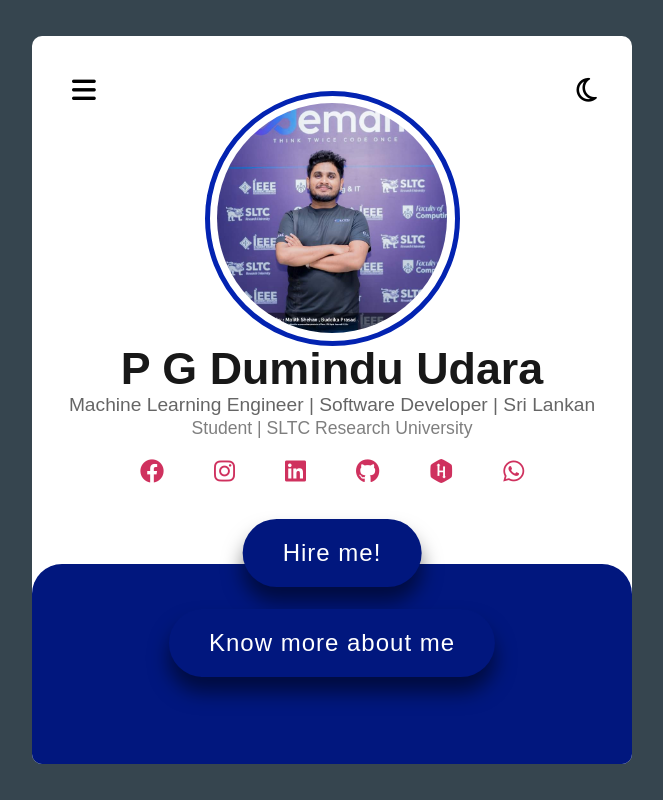
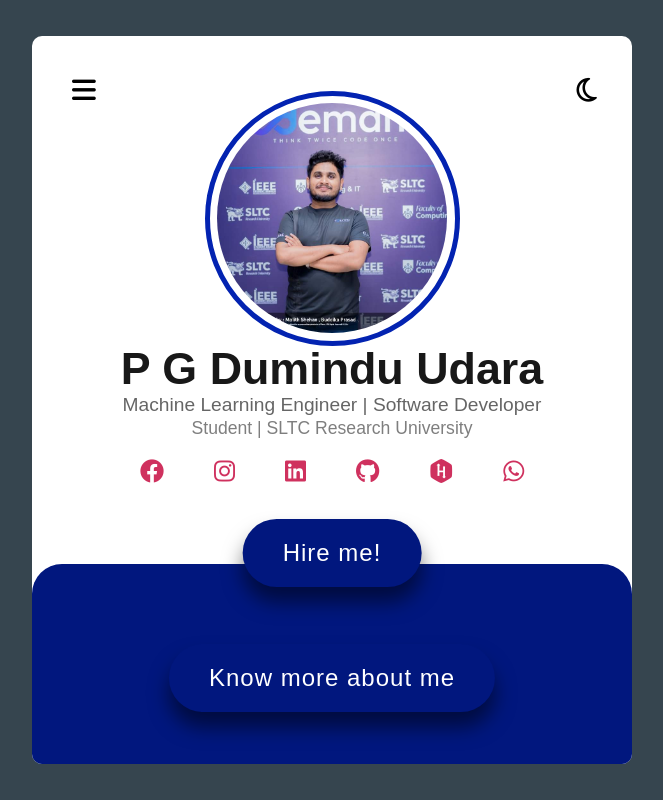
Before and after one commit to DumindUdara/DuminduUdara.github.io, a plain HTML site: page index.html in a window 1280 px wide. Shown: the whole page, without its empty margins (308-971 px from the left). Drawn offline with Linux system fonts and the light colour scheme.

Commit message:
Update index.html

```diff
--- a/index.html
+++ b/index.html
@@ -24,7 +24,7 @@
             <img src="Dumindu Udara.jpg" alt="">
         </div>
         <div class="username">P G Dumindu Udara</div>
-        <div class="label">Machine Learning Engineer | Software Developer | Sri Lankan </div>
+        <div class="label">Machine Learning Engineer | Software Developer </div>
         <div class="labelnew"> Student | SLTC Research University </div>
         <div class="getintouch">
             <a href="https://www.facebook.com/dumidu.udara.9?mibextid=ZbWKwL"><i class="fab fa-facebook"></i></a>
@@ -37,7 +37,10 @@
 
         </div>
         <div class="downpart">
-            <button>Hire me! </button>
+            <button id='hbutton'>Hire me! </button>
+            <div id='hbutton'>
+                <a href="https://wa.me/message/75UEGOEXCQYMO1"><i class="fab fa-whatsapp"></i></a>
+            </div>
             <p>-</p>
             <!-- Trigger/Open The Modal -->
             <button id="myBtn">Know more about me</button>
```
